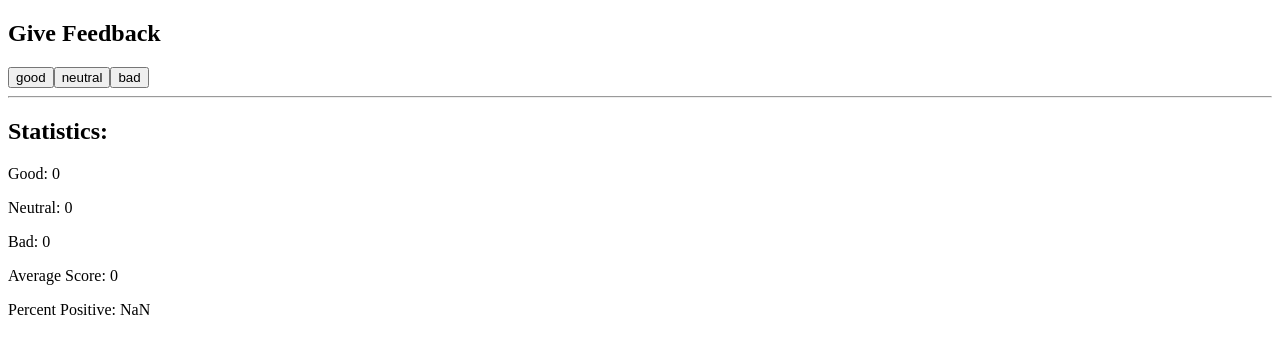
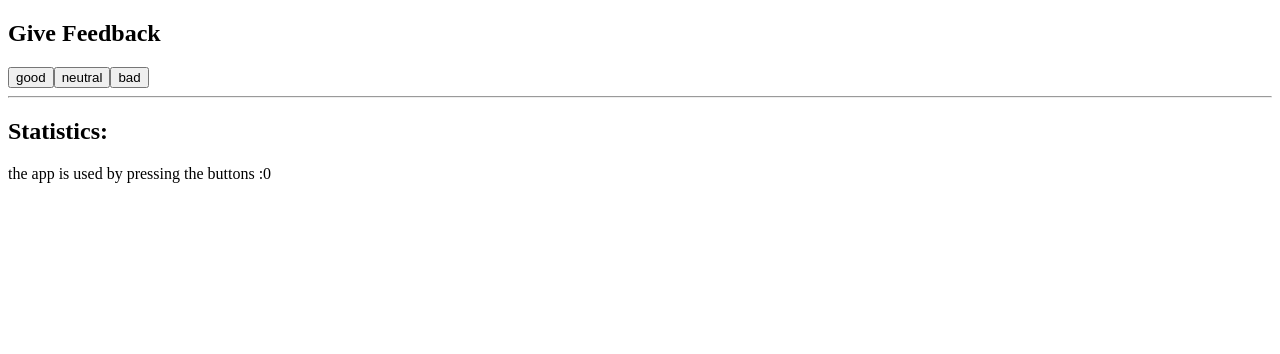
Before and after one commit to fullStackRacc/fullStackOpen, a React (Create React App) app in the folder part1/unicafe/: page / in a window 1280 px wide. Shown: the top 354 px of the page. Built offline with nearby package versions, Linux system fonts and the light colour scheme.

Commit message:
Exercise 1.9

```diff
--- a/part1/unicafe/src/App.js
+++ b/part1/unicafe/src/App.js
@@ -1,8 +1,17 @@
 import { useState } from 'react'
 
 const Statistics = (props) => {
-  const {good, neutral, bad} = props
+  const {good, neutral, bad, allClicks} = props
 
+  if (allClicks.length === 0) {
+    return(
+      <>
+        <h2>Statistics:</h2>
+        <p>the app is used by pressing the buttons :0</p>
+      </>
+    )
+  }
+  else {
     return (
       <>
         <h2>Statistics:</h2>
@@ -14,24 +23,36 @@ const Statistics = (props) => {
       </>
     )
   }
+}
 
 const App = () => {
   // save clicks of each button to its own state
   const [good, setGood] = useState(0)
   const [neutral, setNeutral] = useState(0)
   const [bad, setBad] = useState(0)
+  const [allClicks, setAll] = useState([])
 
   return (
     <div>
       <h2>Give Feedback</h2>
-      <button onClick={() => setGood(good + 1)}>good</button>
-      <button onClick={() => setNeutral(neutral + 1)}>neutral</button>
-      <button onClick={() => setBad(bad + 1)}>bad</button>
+      <button onClick={() => {
+        setAll(allClicks.concat('G'))
+        setGood(good + 1)}
+      }>good</button>
+      <button onClick={() => {
+        setAll(allClicks.concat('N'))
+        setNeutral(neutral + 1)}
+      }>neutral</button>
+      <button onClick={() => {
+        setAll(allClicks.concat('B'))
+        setBad(bad + 1)}
+      }>bad</button>
       <hr />
       <Statistics
         good = {good}
         neutral = {neutral}
         bad = {bad}
+        allClicks = {allClicks}
       />
     </div>
   )
```
Lines whose indentation alone changed are shown as unchanged.
